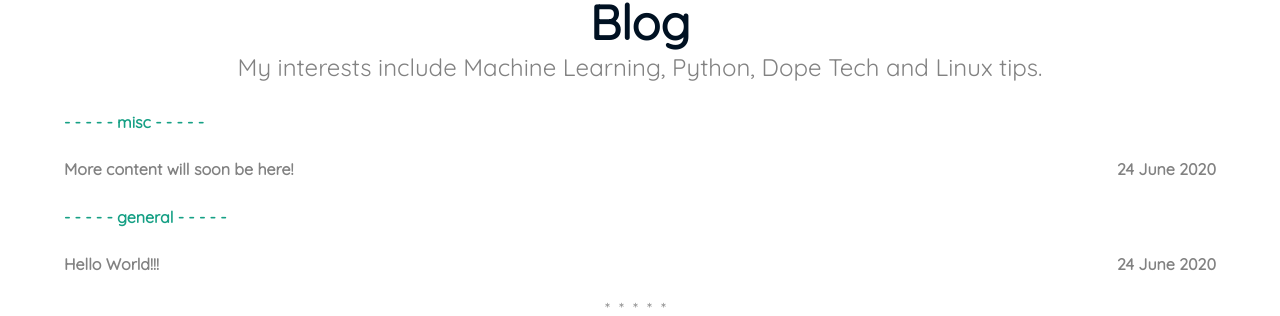
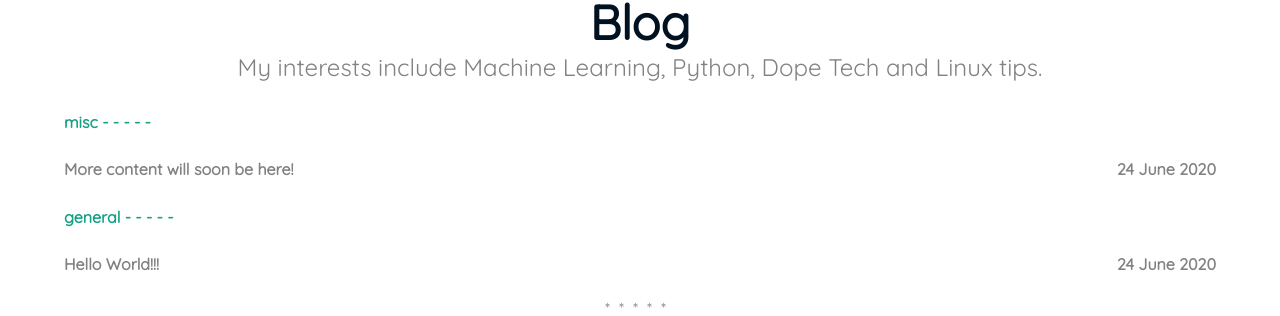
Before and after one commit to Stephen-Tellis/home, a Jekyll site: the page built from blog.md, in a window 1280 px wide. Shown: the part 196-512 px from the top of the page. Built offline with Jekyll 4.4.1, drawn with Linux system fonts in a browser that asks for light colours.

Commit message:
Update blog.md

```diff
--- a/blog.md
+++ b/blog.md
@@ -10,15 +10,13 @@ subtitle: My interests include Machine Learning, Python, Dope Tech and Linux tip
 <h4 class="post-teaser__month">
 <strong>
 {% if category.name %}
-- - - - -  {{ category.name }} - - - - -
+{{ category.name }} - - - - -
 {% else %}
 {{ Print }}
 {% endif %}
 </strong>
 </h4>
 <ul class="list-posts">
-
-
 {% for post in category.items %}
 <li class="post-teaser">
 <a href="{{ post.url | prepend: site.baseurl }}">
```
